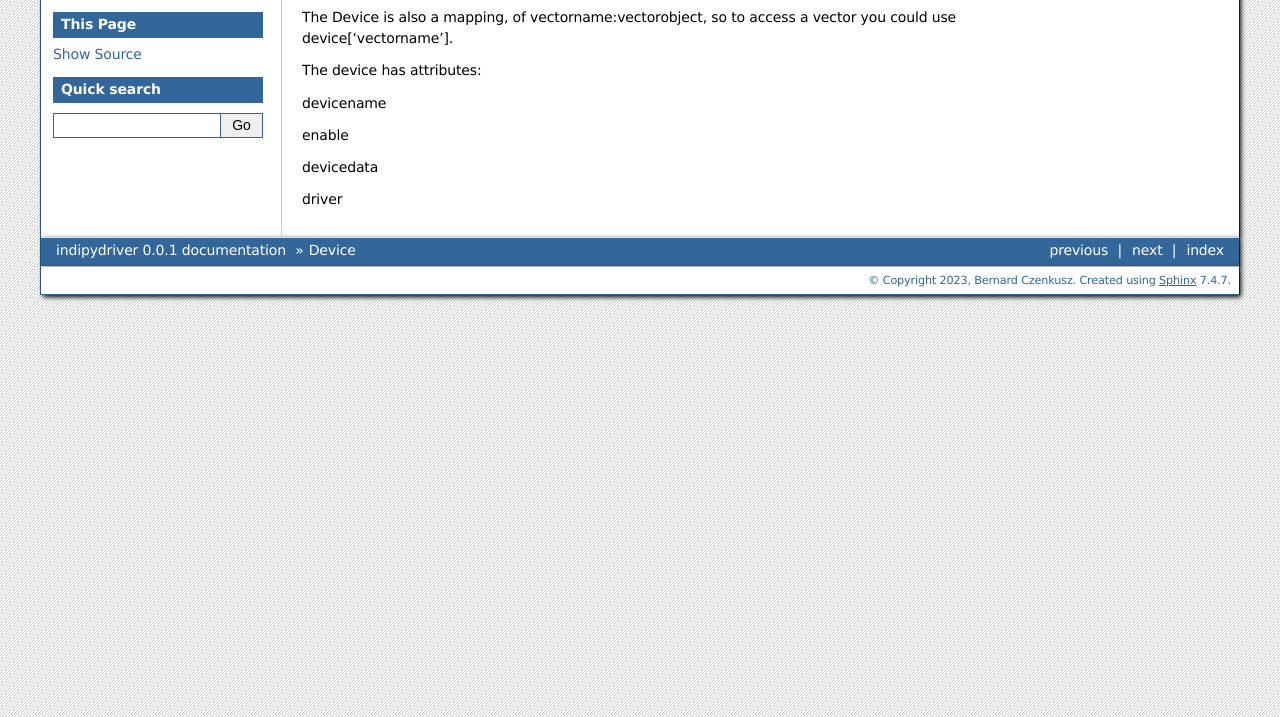
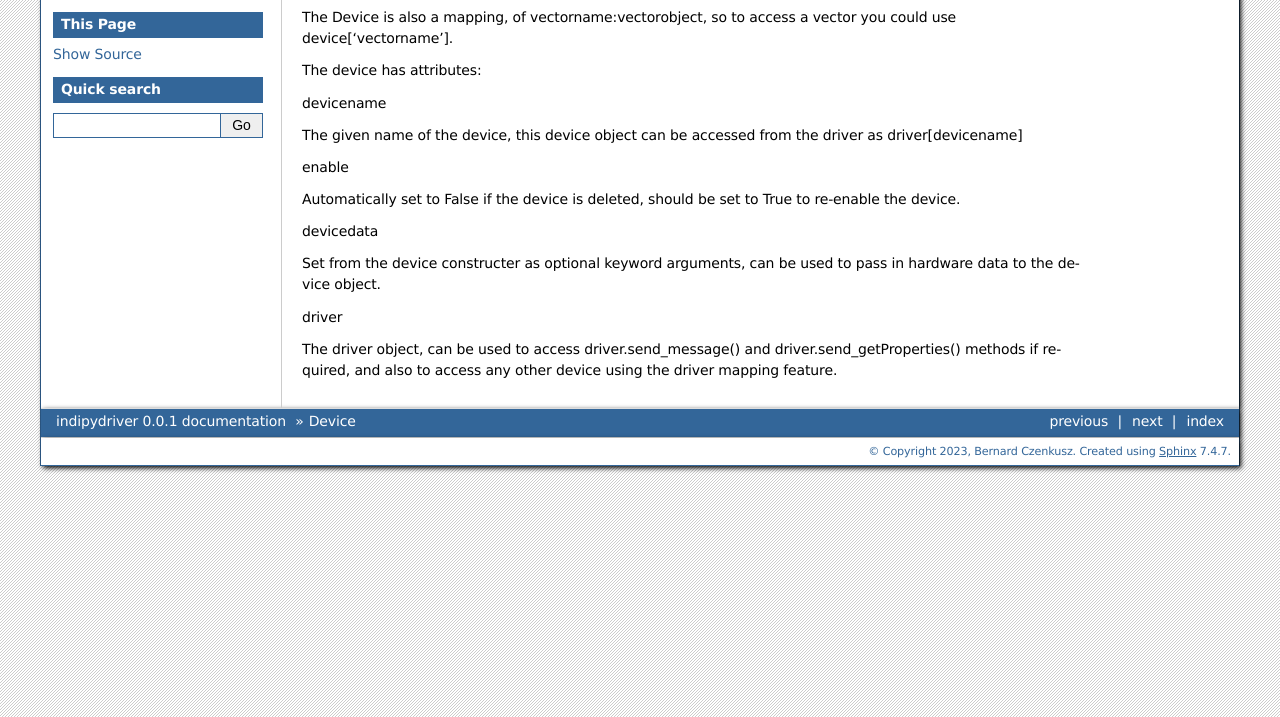
Before and after one commit to bernie-skipole/indipydriver, a Sphinx documentation site: the page built from docs/source/usage/device.rst, in a window 1280 px wide, cut to the strip 183-900 px from the top of the page. Built offline with Sphinx 7.4.7, drawn with Linux system fonts in a browser that asks for light colours.

Commit message:
doc change

```diff
--- a/docs/source/usage/device.rst
+++ b/docs/source/usage/device.rst
@@ -10,8 +10,16 @@ The device has attributes:
 
 devicename
 
+The given name of the device, this device object can be accessed from the driver as driver[devicename]
+
 enable
+
+Automatically set to False if the device is deleted, should be set to True to re-enable the device.
 
 devicedata
 
+Set from the device constructer as optional keyword arguments, can be used to pass in hardware data to the device object.
+
 driver
+
+The driver object, can be used to access driver.send_message() and driver.send_getProperties() methods if required, and also to access any other device using the driver mapping feature.
```
